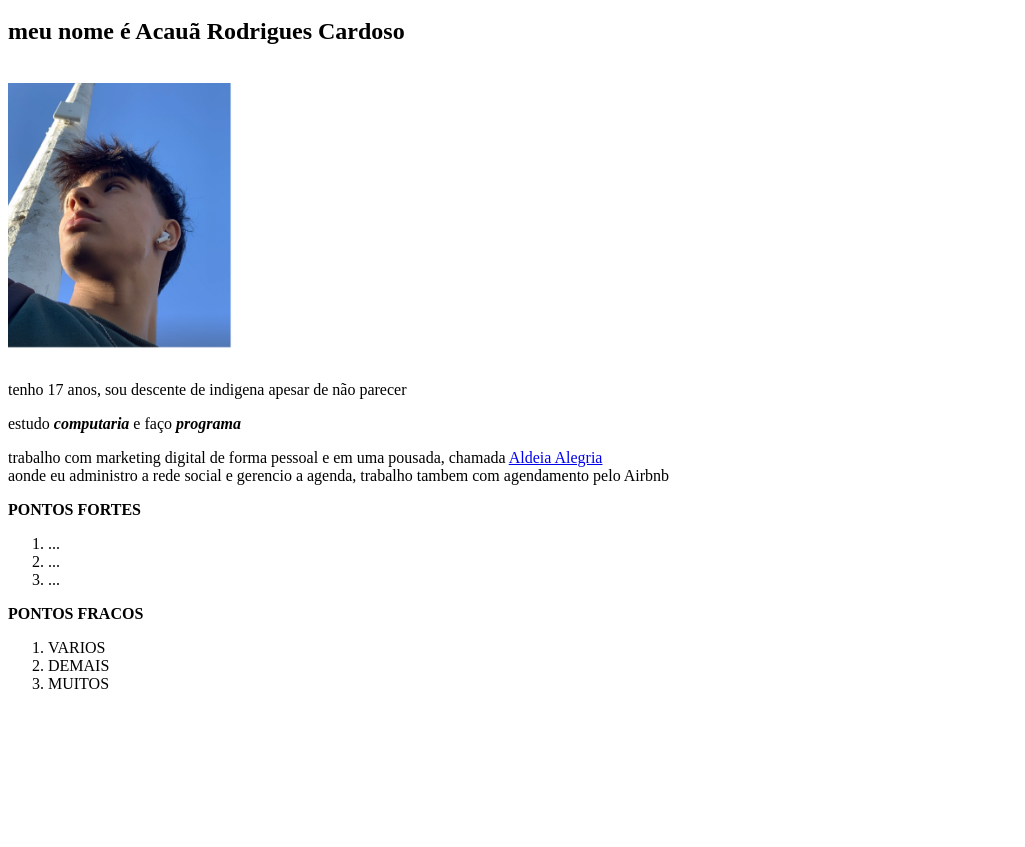
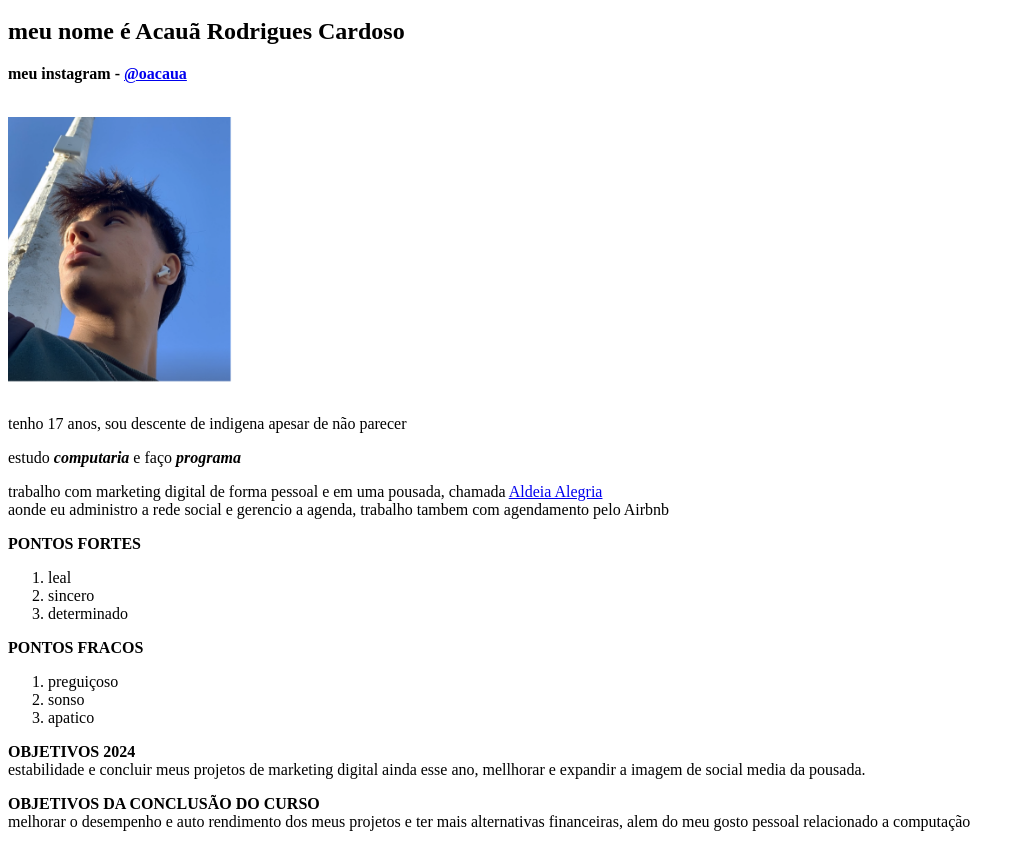
Before and after one commit to oacaua/aula-curriculo-1-, a plain HTML site: page aula.html in a window 1280 px wide. Shown: the part 48-895 px from the top of the page, without its empty margins (0-1025 px from the left). Before the commit the page ends 800 px from the top, so only its background shows below. Drawn offline with Linux system fonts and the light colour scheme.

Commit message:
Add files via upload

```diff
--- a/aula.html
+++ b/aula.html
@@ -11,6 +11,12 @@ CURRICULO
         <h2>
             meu nome é <strong> Acauã Rodrigues Cardoso </strong>
         </h2>
+        <p>
+            <strong>
+                meu instagram -
+                <a href="https://www.instagram.com/oacaua/"> @oacaua</a>
+            </strong>
+        </p>
         <br>
         <img width="500" src="eu.png" alt=" eu :0 ">
 
@@ -24,13 +30,13 @@ CURRICULO
             <p> <strong>PONTOS FORTES</strong>
                 <ol>
                     <li>
-                        ...
+                        leal
                     </li>
                     <li>
-                        ...
+                        sincero
                     </li>
                     <li>
-                        ...
+                        determinado
                     </li>
                 </ol>
             </p>
@@ -39,16 +45,29 @@ CURRICULO
                 <strong>PONTOS FRACOS</strong>
                 <ol>
                     <li>
-                        VARIOS
+                        preguiçoso
                     </li>
                     <li>
-                        DEMAIS
+                        sonso
                     </li>
                     <li>
-                        MUITOS
+                        apatico
                     </li>
                 </ol>
             </p>
 
+            <p>
+                <strong>OBJETIVOS 2024</strong>
+
+                <br> estabilidade e concluir meus projetos de marketing digital ainda esse ano,
+                mellhorar e expandir a imagem de social media da pousada.
+            </p>
+
+            <p>
+                <strong>OBJETIVOS DA CONCLUSÃO DO CURSO</strong>
+
+                <BR>melhorar o desempenho e auto rendimento dos meus projetos e ter mais alternativas financeiras, alem do meu gosto pessoal relacionado a computação </BR>
+            </p>
+
     </body>
 </html>
```
